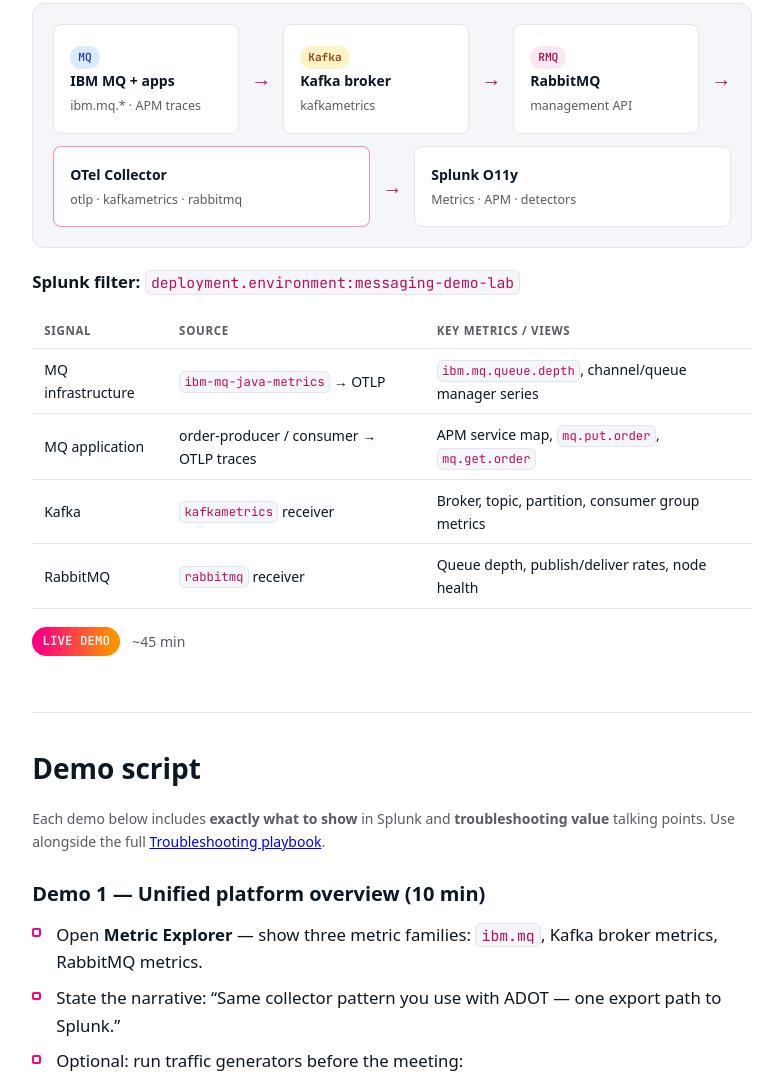
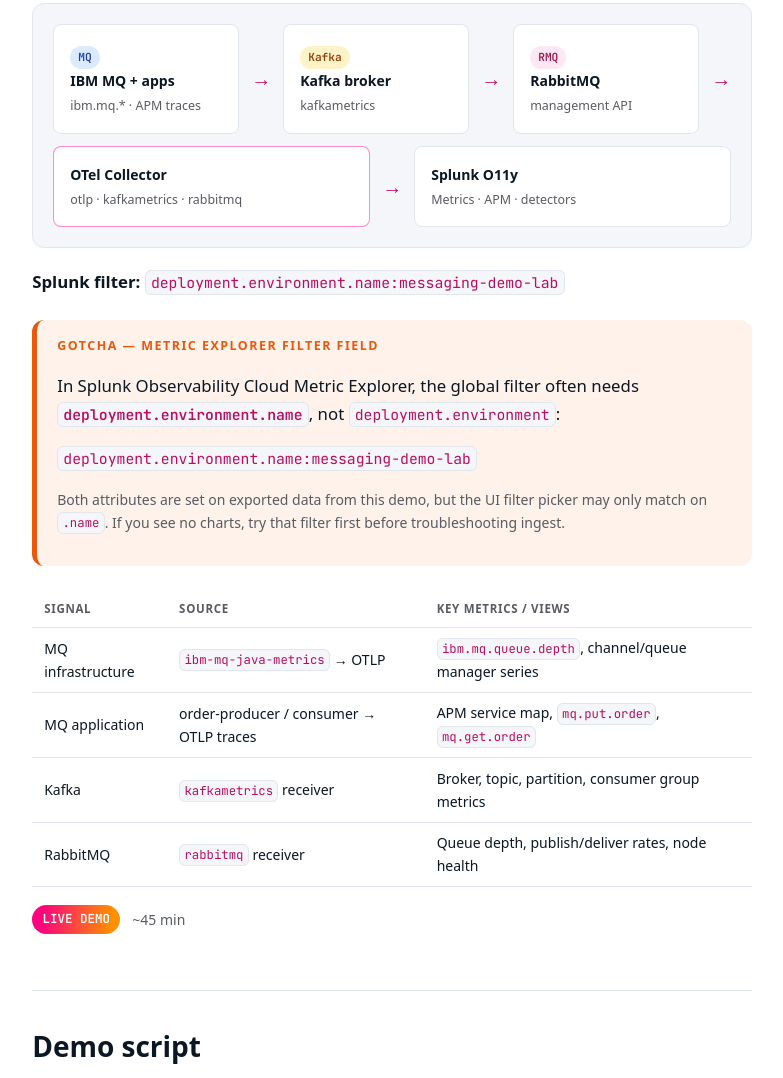
Before and after one commit to garrett-splunk/MQ-Rabbit-Kafka, a plain HTML site: page index.html in a window 1280 px wide. Shown: the part 2907-3985 px from the top of the page, without its empty margins (411-1194 px from the left). Drawn offline with Linux system fonts and the light colour scheme.

Commit message:
Deploy demo site from main

```diff
--- a/index.html
+++ b/index.html
@@ -151,7 +151,13 @@
           <div class="flow-arrow"><span>→</span></div>
           <div class="flow-node"><div class="flow-title">Splunk O11y</div><div class="flow-sub">Metrics · APM · detectors</div></div>
         </div>
-        <p><strong>Splunk filter:</strong> <code>deployment.environment:messaging-demo-lab</code></p>
+        <p><strong>Splunk filter:</strong> <code>deployment.environment.name:messaging-demo-lab</code></p>
+        <div class="callout callout--warning">
+          <p class="callout__title">Gotcha — Metric Explorer filter field</p>
+          <p>In Splunk Observability Cloud Metric Explorer, the global filter often needs <strong><code>deployment.environment.name</code></strong>, not <code>deployment.environment</code>:</p>
+          <p><code>deployment.environment.name:messaging-demo-lab</code></p>
+          <p class="muted">Both attributes are set on exported data from this demo, but the UI filter picker may only match on <code>.name</code>. If you see no charts, try that filter first before troubleshooting ingest.</p>
+        </div>
         <table class="info-table">
           <thead><tr><th>Signal</th><th>Source</th><th>Key metrics / views</th></tr></thead>
           <tbody>
@@ -186,7 +192,7 @@ bash scripts/load-rabbit-traffic.sh 10       # requires: pip install pika</code>
           <p class="callout__title">Show this — Metric Explorer (unified view)</p>
           <ol class="show-steps">
             <li><strong>Observability → Metric Explorer</strong></li>
-            <li>Global filter: <code>deployment.environment:messaging-demo-lab</code></li>
+            <li>Global filter: <code>deployment.environment.name:messaging-demo-lab</code></li>
             <li>Plot <code>ibm.mq.queue.depth</code> — dimension <code>queue = ORDER.REQ</code></li>
             <li>Add a second plot: search metrics <code>kafka</code> (pick broker or topic series from kafkametrics)</li>
             <li>Add a third: search <code>rabbitmq</code> (queue message count / publish rate)</li>
@@ -328,7 +334,7 @@ echo "Correlation ID: ${CORR_ID}"</code></pre>
             </tr>
             <tr>
               <td>Cross-platform incident</td>
-              <td>Metric Explorer with <code>deployment.environment</code> only — overlay MQ + Kafka + Rabbit</td>
+              <td>Metric Explorer with <code>deployment.environment.name:messaging-demo-lab</code> — overlay MQ + Kafka + Rabbit</td>
               <td>Correlated surge (e.g. upstream replay hitting all buses)</td>
               <td>Impossible with siloed extensions without manual timestamp correlation</td>
             </tr>
@@ -441,10 +447,18 @@ echo "Correlation ID: ${CORR_ID}"</code></pre>
       <section id="splunk-views">
         <h2>Splunk cheat sheet</h2>
         <p class="muted">Copy-paste filters during live demos. Pair each row with the <a href="#troubleshooting">playbook</a> “what it tells you” column.</p>
+
+        <div class="callout callout--warning">
+          <p class="callout__title">Gotcha — use <code>deployment.environment.name</code></p>
+          <p>Metric Explorer global filter: <strong><code>deployment.environment.name:messaging-demo-lab</code></strong></p>
+          <p>Do not assume <code>deployment.environment:messaging-demo-lab</code> works in the UI — Splunk often indexes/filters on the <code>.name</code> dimension for environment scoping. APM service views may accept either; start with <code>.name</code> if metrics look empty.</p>
+        </div>
+
         <table class="info-table">
           <thead><tr><th>View</th><th>Filter / search</th><th>When to use (troubleshooting)</th></tr></thead>
           <tbody>
-            <tr><td>Environment</td><td><code>deployment.environment:messaging-demo-lab</code></td><td>Always — scopes all demos to this stack</td></tr>
+            <tr><td>Environment (metrics)</td><td><code>deployment.environment.name:messaging-demo-lab</code></td><td>Always — scopes Metric Explorer to this stack</td></tr>
+            <tr><td>Environment (APM)</td><td><code>deployment.environment:messaging-demo-lab</code> or <code>deployment.environment.name:messaging-demo-lab</code></td><td>Service map / traces if needed</td></tr>
             <tr><td>MQ depth</td><td>Metric: <code>ibm.mq.queue.depth</code> · dimension <code>queue = ORDER.REQ</code></td><td>Backlog incidents, capacity warnings</td></tr>
             <tr><td>MQ APM — producer</td><td>Service <code>order-producer</code> · span <code>mq.put.order</code></td><td>Confirm upstream still publishing</td></tr>
             <tr><td>MQ APM — consumer</td><td>Service <code>order-consumer</code> · span <code>mq.get.order</code></td><td>Confirm downstream consuming; absence = app issue</td></tr>
@@ -505,7 +519,7 @@ docker compose logs otel-collector --tail 20</code></pre>
         <h3>Step 5 — Confirm data in Splunk</h3>
         <ol class="checklist">
           <li>Run <code>bash scripts/run-demo.sh</code> or load traffic scripts</li>
-          <li><strong>Metric Explorer</strong> → filter <code>deployment.environment:messaging-demo-lab</code></li>
+          <li><strong>Metric Explorer</strong> → filter <code>deployment.environment.name:messaging-demo-lab</code></li>
           <li>Search <code>ibm.mq.queue.depth</code>, <code>kafka</code>, or <code>rabbitmq</code></li>
           <li><strong>APM</strong> → services <code>order-producer</code>, <code>order-consumer</code>, <code>inventory-service</code></li>
         </ol>
```
